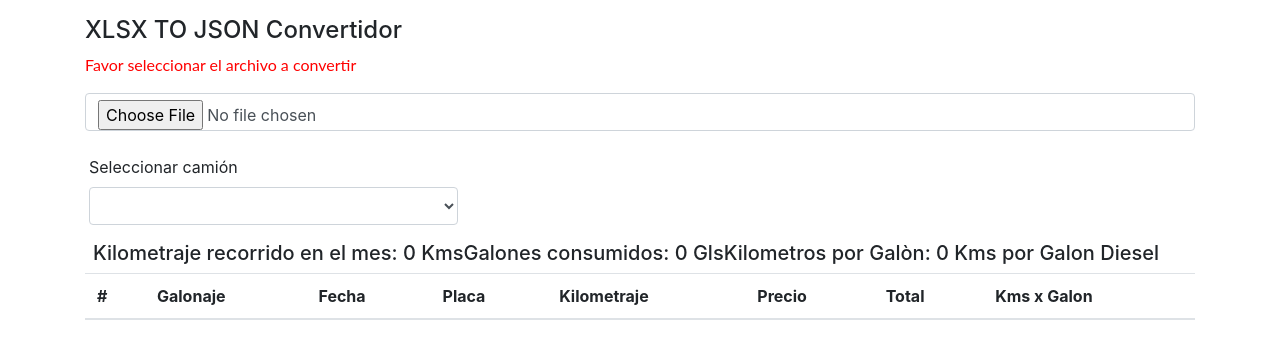
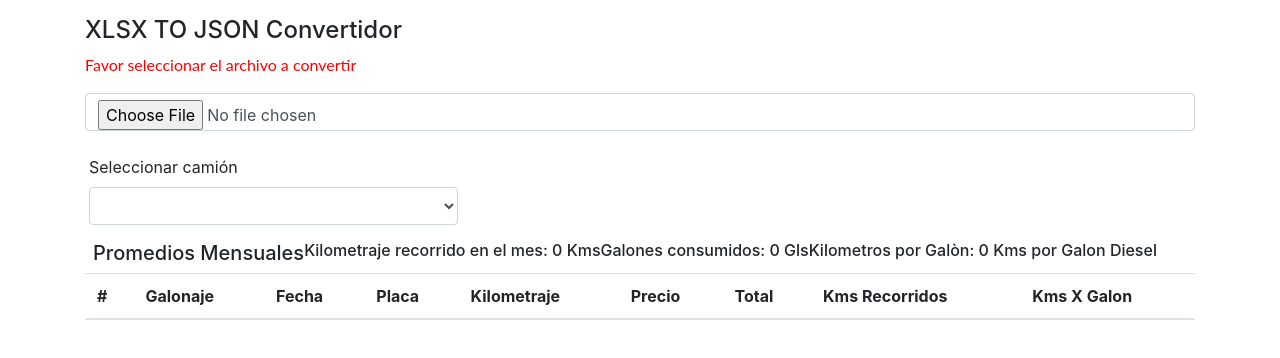
Before and after one commit to Jbenjaruiz/xlsx-to-json-shrqq3, an Angular app: page / in a window 1280 px wide. Shown: the top 358 px of the page. Built offline with nearby package versions, Linux system fonts and the light colour scheme.

Commit message:
2 files modified

```diff
--- a/src/app/app.component.html
+++ b/src/app/app.component.html
@@ -20,14 +20,17 @@
 
   <div class="row ml-2">
     <h5>
+      Promedios Mensuales
+    </h5>
+    <h6>
       Kilometraje recorrido en el mes: {{totalKms}} Kms
-    </h5>
-    <h5>
+    </h6>
+    <h6>
       Galones consumidos: {{galonesXMes}} Gls
-    </h5>
-    <h5>
+    </h6>
+    <h6>
       Kilometros por Galòn: {{kmsXGalonMensual}} Kms por Galon Diesel
-    </h5>
+    </h6>
   </div>
 
   <table class="table">
@@ -40,7 +43,8 @@
         <th scope="col">Kilometraje</th>
         <th scope="col">Precio</th>
         <th scope="col">Total</th>
-        <th scope="col">Kms x Galon</th>
+        <th scope="col">Kms Recorridos</th>
+        <th scope="col">Kms X Galon</th>
       </tr>
     </thead>
     <tbody>
@@ -52,6 +56,7 @@
         <td>{{node.KILOMETRAJE}}</td>
         <td>{{node.PRECIO}}</td>
         <td>{{node[' TOTAL ']}}</td>
+        <td>{{node.kmsXcarga}}</td>
         <td>{{node['kmsXGalon']}}</td>
       </tr>
     </tbody>
--- a/src/app/app.component.ts
+++ b/src/app/app.component.ts
@@ -51,14 +51,6 @@ export class AppComponent {
     });
   }
 
-  /* TOTAL : " Q239.26 "
-FECHA: "21-Jan"
-GALONAJE: "13.680"
-KILOMETRAJE: "51315"
-No. VALE: "8075"
-PLACA: "C428BSM"
-PRECIO: "17.49" */
-
   generarCalculo() {
     //console.log("generar calculo por camion");
     this.cargasXCamion = [];
@@ -73,19 +65,21 @@ PRECIO: "17.49" */
   }
 
   setColKmsXGal(listResult: any): any {
-
     let index1: number = 0;
     let index2: number = 1;
     listResult.forEach(object => {
       if (index2 < listResult.length) {
-        listResult[index2].kmsXGalon =
+        listResult[index2].kmsXcarga =
           parseFloat(listResult[index2]["KILOMETRAJE"]) -
           parseFloat(listResult[index1]["KILOMETRAJE"]);
+        listResult[index2].kmsXGalon =
+          listResult[index2]["kmsXcarga"] /
+          parseFloat(listResult[index1]["GALONAJE"].toFixed(3));
         index1++;
         index2++;
       }
     });
-
+    console.log(listResult);
     this.cargasXCamion = listResult;
 
     this.listado = this.cargasXCamion;
```
